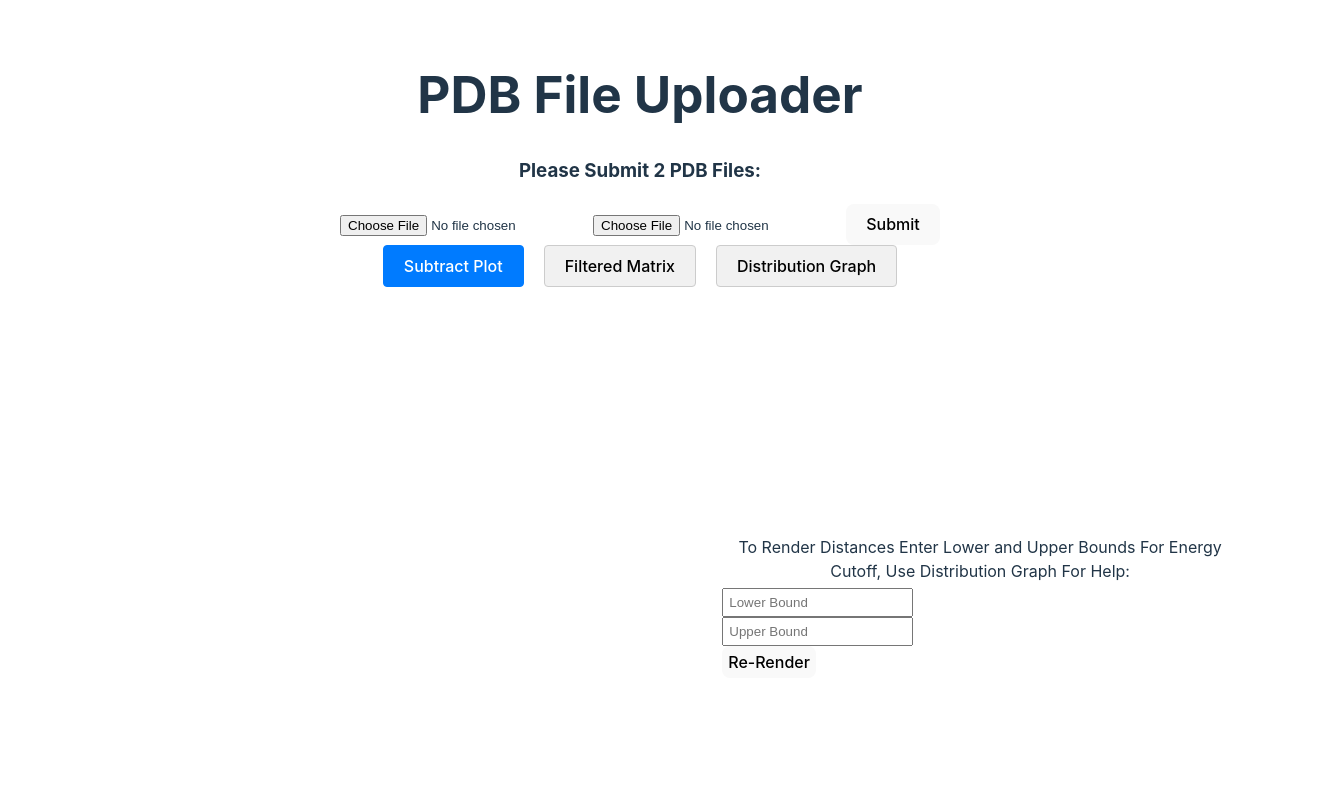
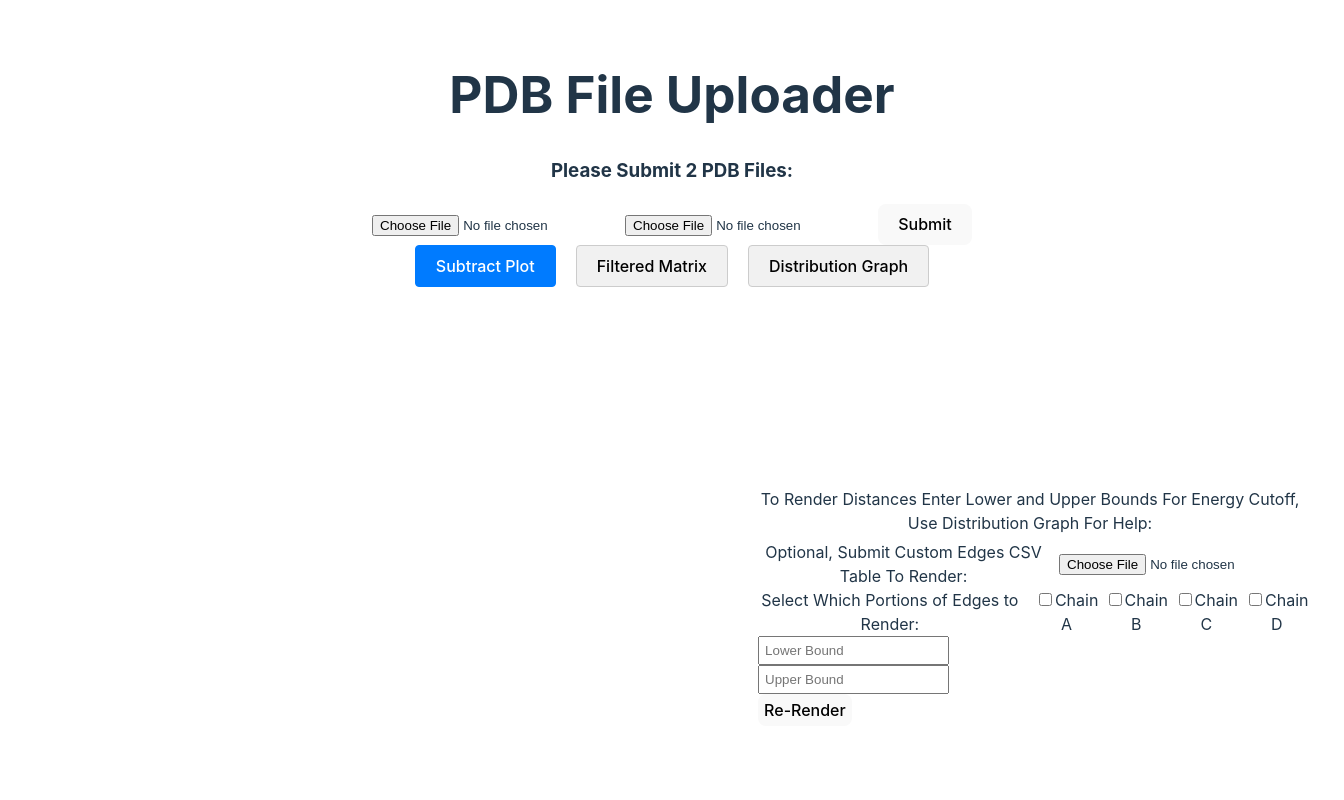
Before and after one commit to alexish4/Allosteric-Network-Web, a React (Vite) app in the folder client/: page /subtract in a window 1280 px wide. Shown: the top 800 px of the page, 1344 px wide, since content can reach past the window. Built offline with nearby package versions, Linux system fonts and the light colour scheme.

Commit message:
Adding buttons for further customization for rerendering

```diff
--- a/client/src/Subtract.jsx
+++ b/client/src/Subtract.jsx
@@ -14,12 +14,19 @@ function Subtract() {
 
     const [pdbFile1, setPdbFile1] = useState(null);
     const [pdbFile2, setPdbFile2] = useState(null);
+    const [edgeFile, setEdgeFile] = useState(null);
     const [subtractionPlot, setsubtractionPlot] = useState(null);
     const [filteredPlot, setfilteredPlot] = useState(null);
     const [distributionPlot, setdistributionPlot] = useState(null);
     const [activeTab, setActiveTab] = useState(0);
     const [upperBound, setUpperBound] = useState('');
     const [lowerBound, setLowerBound] = useState('');
+    const [selectedChains, setSelectedChains] = useState({
+        A: false,
+        B: false,
+        C: false,
+        D: false,
+    });
 
     // Handle button click
     const handleNewEnergyValue = async () => {
@@ -61,6 +68,17 @@ function Subtract() {
 
     const handlePdbFile2Change = (event) => {
         setPdbFile2(event.target.files[0]);
+    };
+
+    const handleEdgesFileChange = (event) => {
+        setEdgeFile(event.target.files[0]);
+    };
+
+    const handleChainChange = (chain) => {
+        setSelectedChains((prevChains) => ({
+            ...prevChains,
+            [chain]: !prevChains[chain],
+        }));
     };
 
     const handleSubmit = async () => {
@@ -191,7 +209,42 @@ function Subtract() {
                     To Render Distances Enter Lower and Upper Bounds For Energy Cutoff, Use Distribution Graph For Help:
                 </label>
                 <div style={{ display: 'flex', alignItems: 'center' }}>
-
+                    Optional, Submit Custom Edges CSV Table To Render: <input type="file" onChange={handleEdgesFileChange} />
+                </div>
+                <div style={{ display: 'flex', alignItems: 'center' }}>
+                    Select Which Portions of Edges to Render:
+                    <label>
+                        <input
+                            type="checkbox"
+                            checked={selectedChains.A}
+                            onChange={() => handleChainChange('A')}
+                        />
+                        Chain A
+                    </label>
+                    <label>
+                        <input
+                            type="checkbox"
+                            checked={selectedChains.B}
+                            onChange={() => handleChainChange('B')}
+                        />
+                        Chain B
+                    </label>
+                    <label>
+                        <input
+                            type="checkbox"
+                            checked={selectedChains.C}
+                            onChange={() => handleChainChange('C')}
+                        />
+                        Chain C
+                    </label>
+                    <label>
+                        <input
+                            type="checkbox"
+                            checked={selectedChains.D}
+                            onChange={() => handleChainChange('D')}
+                        />
+                        Chain D
+                    </label>
                 </div>
                 <input
                     type="number" // Set type to number for double input
```
